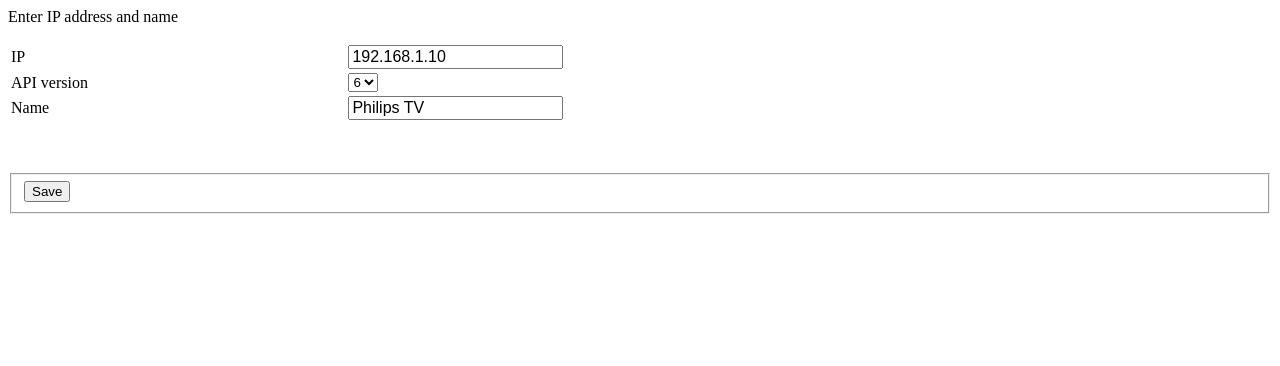
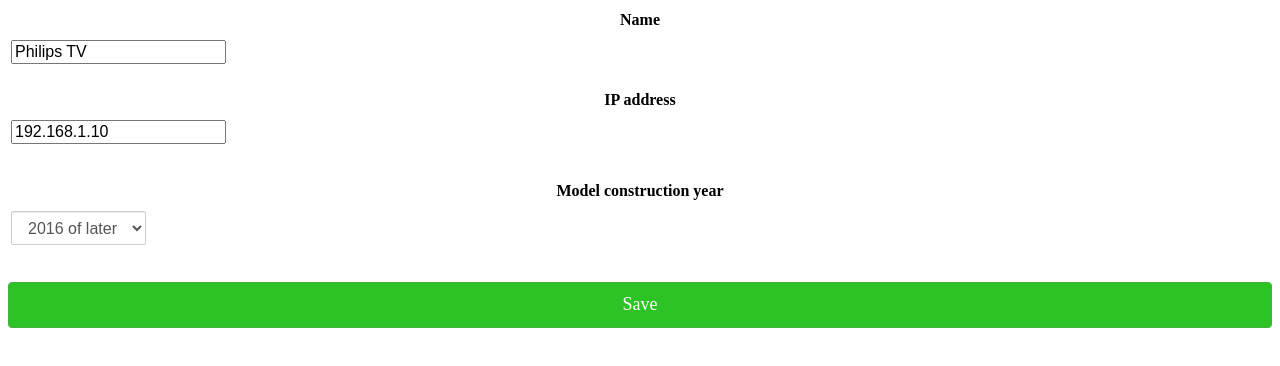
Before and after one commit to lucasvdh/codes.lucasvdh.philips-jointspace, a plain HTML site: page drivers/philips-jointspace/pair/start.html in a window 1280 px wide. Drawn offline with Linux system fonts and the light colour scheme.

Commit message:
:art: Restyle pairing start page and add descriptions of values

```diff
--- a/drivers/philips-jointspace/pair/start.html
+++ b/drivers/philips-jointspace/pair/start.html
@@ -1,13 +1,49 @@
+<link href="../assets/pairing.css" rel="stylesheet">
+
+<p data-i18n="pair.start.intro"></p>
+
+<table class="pairSettings">
+    <tr>
+        <th data-i18n="pair.start.deviceName">Name</th>
+    </tr>
+    <tr>
+        <td style="padding-bottom: 1.5rem;"><input id="deviceName" type="text" value="Philips TV" placeholder=""/></td>
+    </tr>
+    <tr>
+        <th data-i18n="pair.start.ipAddress">IP address</th>
+    </tr>
+    <tr>
+        <td><input id="ipAddress" type="text" value="192.168.1.10" placeholder=""/></td>
+    </tr>
+    <tr>
+        <td class="info" data-i18n="pair.start.ipAddressDescription"></td>
+    </tr>
+    <tr>
+        <th data-i18n="pair.start.constructionYear">Model construction year</th>
+    </tr>
+    <tr>
+        <td>
+            <select id="apiVersion" class="form-control">
+                <option value="1">voor 2016</option>
+                <option value="6" selected>2016 of later</option>
+            </select>
+        </td>
+    </tr>
+    <tr>
+        <td class="info" data-i18n="pair.start.constructionYearDescription"></td>
+    </tr>
+</table>
+
+<a class="btn btn-success btn-block btn-lg" data-i18n="pair.start.saveSettings" onclick="saveSettings()">Save</a>
+
 <script>
-
     Homey.on('error', function (errortype, callback) {
-        if (errortype == 'error') {
+        if (errortype === 'error') {
             Homey.alert(__('pair.start.error'), 'error');
             Homey.done();
         }
-        if (errortype == 'nosettings') {
-            Homey.alert(__('pair.start.nosettings'), 'error');
-            Homey.done();
+        if (errortype === 'host_unreachable') {
+            Homey.alert(__('pair.start.hostUnreachable'), 'error');
         }
     });
 
@@ -16,18 +52,15 @@
 
         // variables
         var inputIPAddress = document.getElementById('ipAddress').value;
-        var inputDeviceNr = document.getElementById('deviceNr').value;
+        var inputApiVersion = document.getElementById('apiVersion').value;
         var inputDeviceName = document.getElementById('deviceName').value;
 
         // If required values are filled in
-        // FIXME: should check if this is a real IPv4 address
-
         if (inputIPAddress != '') {
-
             // Build data array
             var data = {
                 ipAddress: inputIPAddress,
-                apiVersion: inputDeviceNr,
+                apiVersion: inputApiVersion,
                 deviceName: inputDeviceName
             };
 
@@ -35,63 +68,7 @@
 
             // Continue to back-end, pass along data
             Homey.emit('start_pair', data);
-
-        } else {
-
-            // Give error, required values
-            Homey.alert(__('pair.start.required'), 'error');
-            // Homey.done() closes the pairing window
-            Homey.done();
-
         }
-
     }
 
 </script>
-
-<p data-i18n="pair.start.intro">Enter IP address and name</p>
-
-<style>
-    .pairSettings {
-        font-size: 16px;
-        border: none;
-        width: 100%;
-    }
-
-    input {
-        font-size: 16px;
-    }
-
-</style>
-
-<table class="pairSettings">
-    <tr>
-        <td data-i18n="pair.start.ipAddress">IP</td>
-        <td><input id="ipAddress" type="text" value="192.168.1.10" placeholder=""/></td>
-    </tr>
-    <tr>
-        <td data-i18n="pair.start.apiVersion">API version</td>
-        <td>
-            <select id="deviceNr">
-                <option value="1">1</option>
-                <option value="2">2</option>
-                <option value="3">3</option>
-                <option value="4">4</option>
-                <option value="5">5</option>
-                <option value="6" selected>6</option>
-            </select>
-        </td>
-    </tr>
-    <tr>
-        <td data-i18n="pair.start.deviceName">Name</td>
-        <td><input id="deviceName" type="text" value="Philips TV" placeholder=""/></td>
-    </tr>
-</table>
-
-<p>
-    &nbsp;
-</p>
-
-<fieldset>
-    <button class="button" data-i18n="pair.start.saveSettings" onclick="saveSettings()">Save</button>
-</fieldset>
```
